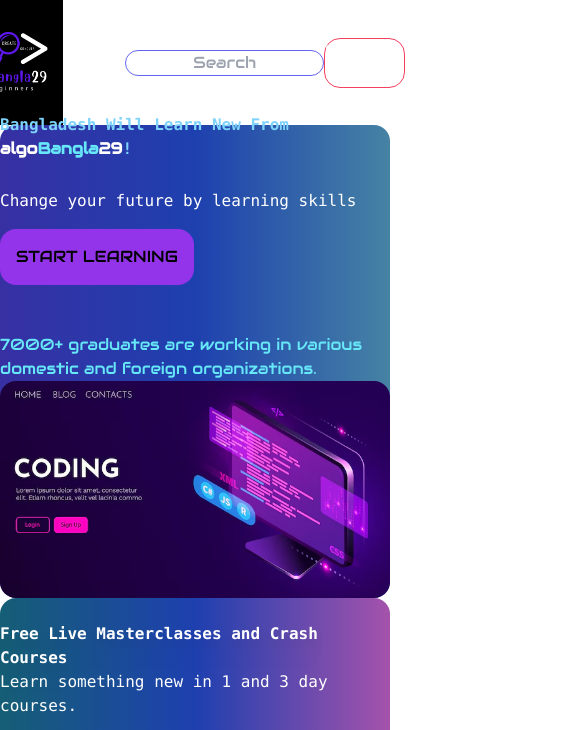
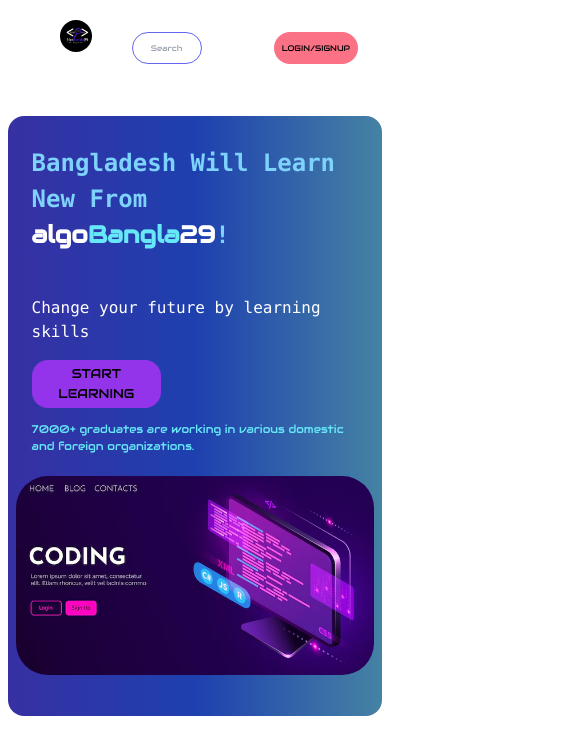
Before and after one commit to mossabbircse20/TailwindCSS_Project_2, a plain HTML site: page index.html in a window 390 px wide. Shown: the top 730 px of the page, 585 px wide, since content can reach past the window. Drawn offline with nearby package versions, Linux system fonts and the light colour scheme; a web font is replaced by a local one.

Commit message:
Responsive for all devices updated

```diff
--- a/index.html
+++ b/index.html
@@ -28,70 +28,70 @@
 <body class="font-algo1">
   <header>
     <!--NavBar Panel-->
-    <div class="navBar bg-[#fff] bg-transparent md:h-[6rem] text-white flex justify-between items-center md:px-[2rem]">
+    <div class="navBar bg-[#fff] bg-transparent h-[6rem] md:h-[6rem] text-white flex justify-between items-center px-[2rem] sm:px-[2rem] md:px-[2rem]">
 
       <!--Nav-1-->
-      <div class="navBar-1 flex justify-center items-center md:gap-2">
-        <div class="navBar1-logo flex justify-center items-center md:mr-[2rem]">
-          <img src="./assets/algo_logo.png" class="lg:h-[4rem] bg-black xl:rounded-full object-contain">
-          <p class="md:text-[1.5rem] font-bold">AlgoBangla29</p>
+      <div class="navBar-1 flex justify-center items-center gap-1 mr-[1rem] md:gap-2">
+        <div class="navBar1-logo flex-col justify-items-center content-center md:justify-center md:items-center mr-[0.5rem] my-[1rem] md:mr-[2rem]">
+          <img src="./assets/algo_logo.png" class="h-[2rem] rounded-full sm:h-[3rem] bg-black sm:rounded-full object-contain">
+          <p class="text-[0.7rem] mt-[0.5rem] sm:text-[1rem] font-bold">AlgoBangla29</p>
         </div>
         <div class="navBar1-search flex justify-center items-center">
-          <input type="text" placeholder="Search" class="md:h-[3.5rem] text-center rounded-[1rem] bg-white border border-indigo-500/100 hover:border-sky-500/100">
+          <input type="text" placeholder="Search" class="px-2 text-[0.5rem] sm:text-[0.8rem] md:text-[1rem] h-[2rem] w-[70px] sm:w-[150px] md:w-[200px] lg:w-[250px] xl:w-[300px] md:h-[3.5rem] text-center rounded-[1rem] bg-white border border-indigo-500/100 hover:border-sky-500/100">
         </div>
-        <div class="navBar1-option flex justify-center items-center md:h-[3.5rem] text-center rounded-[1rem] border border-rose-500/100 hover:cursor-pointer hover:border-fuchsia-500/75">
-          <p class="xl:px-2">SPECIAL OFFER</p>
+        <div class="navBar1-option hidden flex justify-center items-center md: md:h-[3.5rem] text-center rounded-[1rem] border border-rose-500/100 hover:cursor-pointer hover:border-fuchsia-500/75">
+          <p class="px-2 text-[0.5rem] sm:text-[0.8rem] md:text-[1rem] md:px-2">SPECIAL OFFER</p>
         </div>
-        <div class="navBar1-option flex justify-center items-center md:h-[3.5rem] text-center rounded-[1rem] transition duration-300 ease-in-out hover:bg-sky-200/75 hover:cursor-pointer">
-          <p class="xl:px-2">YOUTUBE</p>
+        <div class="navBar1-option hidden flex justify-center items-center md:h-[3.5rem] text-center rounded-[1rem] transition duration-300 ease-in-out hover:bg-sky-200/75 hover:cursor-pointer">
+          <p class="px-2 text-[0.5rem] sm:text-[0.8rem] md:text-[1rem] md:px-2">YOUTUBE</p>
         </div>
-        <div class="navBar1-option flex justify-center items-center  md:h-[3.5rem] text-center rounded-[1rem] hidden hover:bg-sky-200/75 hover:cursor-pointer">
-          <p class="md:px-2">FREE COURSES</p>
+        <div class="navBar1-option hidden flex justify-center items-center  md:h-[3.5rem] text-center rounded-[1rem] hidden hover:bg-sky-200/75 hover:cursor-pointer">
+          <p class="px-2 text-[0.5rem] sm:text-[0.8rem] md:text-[1rem] md:px-2">FREE COURSES</p>
         </div>
-        <div class="navBar1-option flex justify-center items-center  md:h-[3.5rem] text-center rounded-[1rem] transition duration-300 ease-in-outs hover:bg-sky-200/75 hover:cursor-pointer ">
-          <p class="md:px-2">PAID COURSES</p>
+        <div class="navBar1-option hidden flex justify-center items-center  md:h-[3.5rem] text-center rounded-[1rem] transition duration-300 ease-in-outs hover:bg-sky-200/75 hover:cursor-pointer ">
+          <p class="px-2 text-[0.5rem] sm:text-[0.8rem] md:text-[1rem] md:px-2">PAID COURSES</p>
         </div>
-        <div class="navBar1-option flex justify-center items-center  md:h-[3.5rem] text-center rounded-[1rem] transition duration-300 ease-in-out hover:bg-sky-200/75 hover:cursor-pointer ">
-          <p class="md:px-2">ABOUT US</p>
+        <div class="navBar1-option flex justify-center items-center sm:h-[2rem]  md:h-[3.5rem] text-center rounded-[1rem] transition duration-300 ease-in-out hover:bg-sky-200/75 hover:cursor-pointer ">
+          <p class="px-2 text-[0.5rem] sm:text-[0.8rem] md:text-[1rem] md:px-2">ABOUT US</p>
         </div>
       </div>
 
 
       <!--Nav-2-->
-      <div class="navBar-2 flex justify-evenly items-center md:gap-2">
-        <div class="navBar2-lang md:h-[3rem] text-center rounded-[1rem] hover:bg-sky-200/75 hover:cursor-pointer">
-          <p class="md:p-2">&#9873;EN</p>
+      <div class="navBar-2 flex justify-evenly items-center gap-2 md:gap-2">
+        <div class="navBar2-lang hidden md:h-[3rem] text-center rounded-[1rem] hover:bg-sky-200/75 hover:cursor-pointer">
+          <p class="px-2 text-[0.5rem] px-2 text-[0.5rem] sm:text-[0.8rem] md:text-[1rem] md:p-2">&#9873;EN</p>
         </div>
-        <button class="navBar2-button md:h-[3.5rem] text-center rounded-[1rem] bg-sky-200/75 hover:bg-blue-500/100 transition duration-300 ease-in-out hover:text-white">
-          <p class="md:px-2">ALL COURSES</p>
+        <button class="navBar2-button hidden md:h-[3.5rem] text-center rounded-[1rem] bg-sky-200/75 hover:bg-blue-500/100 transition duration-300 ease-in-out hover:text-white">
+          <p class="px-2 text-[0.5rem] px-2 text-[0.5rem] sm:text-[0.8rem] md:text-[1rem] md:px-2">ALL COURSES</p>
         </button>
-        <button class="navBar2-button md:h-[3.5rem] text-center rounded-[1rem] bg-rose-400/100 text-black hover:bg-rose-500/100 transition duration-300 ease-in-out hover:text-white ">
-          <p class="md:px-2">LOGIN/SIGNUP</p>
+        <button class="navBar2-button h-[2rem] md:h-[3.5rem] text-center rounded-[1rem] bg-rose-400/100 text-black hover:bg-rose-500/100 transition duration-300 ease-in-out hover:text-white ">
+          <p class="px-2 text-[0.5rem] px-2 text-[0.5rem] sm:text-[0.8rem] md:text-[1rem] md:px-2">LOGIN/SIGNUP</p>
         </button>
       </div>
     </div>
   </header>
   <main>
      <!--Herosection-1 -->
-     <div class="herosection-1 bg-gradient-to-r from-indigo-800/100 via-blue-800 to-sky-800/75 md:h-[800px] md:mx-[2%] md:px-[2rem] flex flex-wrap justify-evenly items-center md:mt-[4rem] rounded-[1rem] text-black">
-      <div class="herosection-1-content md:w-[60%] flex-col flex-wrap justify-items-start content-center">
-        <h1 class="md:text-[2rem] mb-[1rem] font-bold font-mono animate-bounce text-sky-300">Bangladesh Will Learn New From <span class="font-algo1 text-white">algo</span><span class="text-cyan-300 font-algo1">Bangla</span><span class="text-white font-algo1">29</span>!</h1>
-        <p class="md:text-[1.5rem] mb-[1rem] font-mono text-white">Change your future by learning skills</p>
-        <button class="md:h-[3.5rem] rounded-[1rem] p-[1rem] mb-[1.5rem] bg-purple-600/100 text-black transition duration-300 ease-in-out hover:bg-violet-600/75 hover:text-white">START LEARNING</button>
-        <p class="md:text-[1rem] mt-[1.5rem] text-cyan-300">7000+ graduates are working in various domestic and foreign organizations.</p>
+     <div class="herosection-1 bg-gradient-to-r from-indigo-800/100 via-blue-800 to-sky-800/75 h-[600px] sm:h-[700px] md:h-[1000px] lg:h-[800px] mx-[2%] sm:mx-[2rem] md:mx-[2rem] px-[2%] sm:px-[2rem] md:px-[2rem] flex flex-wrap justify-evenly items-center mt-[5%] sm:mt-[5rem] md:mt-[5rem] rounded-[1rem] text-black">
+      <div class="herosection-1-content h-[40%] p-[1rem] md:w-[60%] flex-col flex-wrap justify-items-start content-center">
+        <h1 class="text-[1.5rem] md:text-[2rem] mb-[1rem] font-bold font-mono animate-bounce text-sky-300">Bangladesh Will Learn New From <span class="font-algo1 text-white">algo</span><span class="text-cyan-300 font-algo1">Bangla</span><span class="text-white font-algo1">29</span>!</h1>
+        <p class="text-[1rem] md:text-[1.5rem] mb-[1rem] font-mono text-white">Change your future by learning skills</p>
+        <button class="h-[3rem] text-[0.8rem] md:h-[3.5rem] rounded-[1rem] p-[1%] md:p-[1rem] mb-[1.5%] md:mb-[1.5rem] bg-purple-600/100 text-black transition duration-300 ease-in-out hover:bg-violet-600/75 hover:text-white">START LEARNING</button>
+        <p class="text-[0.7rem] md:text-[1rem] mt-[0.7rem] md:mt-[0.7rem] text-cyan-300">7000+ graduates are working in various domestic and foreign organizations.</p>
       </div>
       <div class="herosection-1-img">
-        <img src="./assets/hero_bg_2.png" alt="" class="md:h-[40%] rounded-[1rem]">
+        <img src="./assets/hero_bg_2.png" alt="" class="h-[20%] md:h-[40%] rounded-[2rem] ">
       </div>
      </div>
 
      <!--Herosection-2 -->
-     <div class="herosection-2 xl:h-[1350px] bg-gradient-to-r from-cyan-800/100 via-blue-800 to-fuchsia-800/75 md:mx-[2%] md:mt-[4rem] rounded-[1rem] text-white flex-col flex-wrap justify-items-center content-start py-[1.5rem]">
-        <h1 class="xl:text-[2.5rem] font-bold drop-shadow-xl font-mono">Free Live Masterclasses and Crash Courses</h1>
-        <p class="xl:text-[1.5rem] font-mono">Learn something new in 1 and 3 day courses.</p>
+     <div class="herosection-2 bg-gradient-to-r from-cyan-800/100 via-blue-800 to-fuchsia-800/75 mx-[2%] mt-[2%] mb-[2%] md:mx-[2%] mt-[4%] md:mt-[4%] rounded-[1rem] text-white flex-col flex-wrap justify-items-center content-start py-[4%] md:py-[1.5%] px-[1.5%] md:px-[1.5%]">
+        <h1 class="text-[1.5rem] text-left ml-[5%] md:text-[2.5rem] font-bold drop-shadow-xl font-mono">Free Live Masterclasses and Crash Courses</h1>
+        <p class="text-1rem text-left ml-[5%] mt-[1rem] md:text-[1.5rem] font-mono">Learn something new in 1 and 3 day courses.</p>
 
 
-        <div class="herosection-2-card md:h-[90%] md:w-[90%] bg-[#fff] rounded-[1rem] mt-[2rem] grid grid-cols-3 gap-3 px-[2rem] py-[2rem]">
+        <div class="herosection-2-card md:h-[90%] md:w-[90%] bg-[#fff] rounded-[1rem] mt-[2rem] grid grid-cols-1 gap-2 sm:grid-cols-2 md:grid-cols-3 md:gap-3 lg:grid-cols-3 lg:gap-4 px-[2%] sm:px-[2%] py-[2%]">
 
           <!--card Items-->
           <div class="card bg-gradient-to-r from-slate-700/100 via-purple-600/100 to-slate-700/100 w-90 h-90 border-2 border-indigo-500 shadow-xl font-mono text-white">
```
